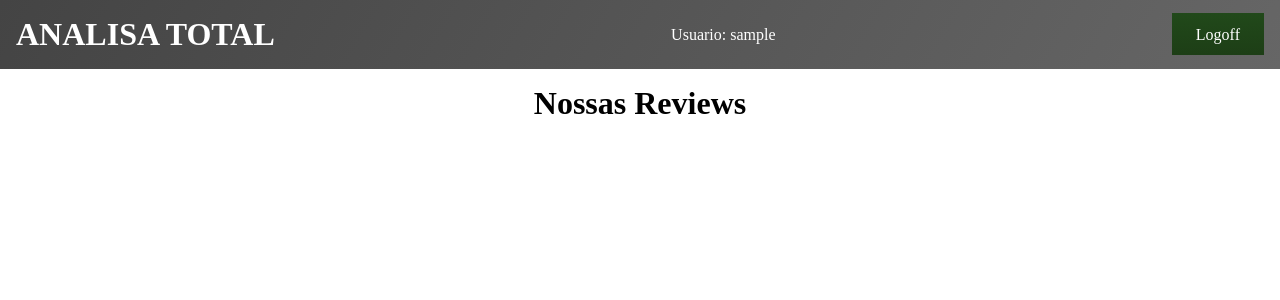
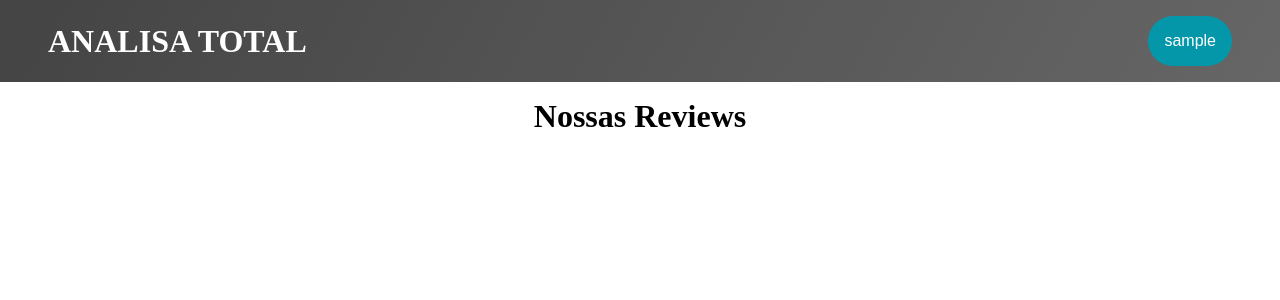
Before and after one commit to Jhonatan-port/Analisa-Total, a Flask app: page / in a window 1280 px wide. Shown: the top 300 px of the page. Run offline with Flask 2, Linux system fonts and the light colour scheme; the visitor is signed in with stand-in values (Sample User, id 1); data that the repository does not hold is empty.

Commit message:
adicionado o dropDown para as opções referentes a usuario

```diff
--- a/static/home.css
+++ b/static/home.css
@@ -1,41 +1,76 @@
-*{
+* {
     margin: 0;
     padding: 0;
 }
 
-.cabecalho{
+.cabecalho {
     background: linear-gradient(120deg, #444444, #666666);
     color: #fff;
-    padding: 1em 1em;
+    padding: 1em 3em;
     display: flex;
     justify-content: space-between;
     align-items: center;
     margin-bottom: 1em;
 }
 
-.titulo{
+.titulo {
     text-transform: uppercase;
 }
 
-.botao{
-    background: linear-gradient(#21491a, #1d3e16);
-    padding: 0.8em 1.5em;
-    color: #fff;
+.dropbtn {
+    background-color: #0497aa;
+    color: white;
+    padding: 16px;
+    font-size: 16px;
+    border: none;
+    border-radius: 50px;
+}
+
+.dropdown {
+    position: relative;
+    display: inline-block;
+}
+
+.dropdown__opt {
+    display: none;
+    position: absolute;
+    background-color: #f1f1f1;
+    min-width: 105px;
+    box-shadow: 0px 8px 16px 0px rgba(0, 0, 0, 0.2);
+    z-index: 1;
+}
+
+.dropdown__opt a {
+    color: black;
+    padding: 12px 10px;
     text-decoration: none;
+    display: block;
+}
+
+.dropdown__opt a:hover {
+    background-color: #ddd;
+}
+
+.dropdown:hover .dropdown__opt {
+    display: block;
+}
+
+.dropdown:hover .dropbtn {
+    background-color: #074a53;
 }
 
 
-.titulo__centralizado{
+.titulo__centralizado {
     text-align: center;
 }
 
-.listagem__games{
+.listagem__games {
     display: flex;
     justify-content: center;
 
 }
 
-.review__game{
+.review__game {
     display: flex;
     margin: 2em 0;
     border-style: solid;
@@ -45,21 +80,23 @@
     align-items: center;
     max-width: 650px;
 }
-.review__game div{
+
+.review__game div {
     max-width: 500px;
 }
-.img__review{
+
+.img__review {
     padding-right: 1em;
 }
 
-.edita__review{
+.edita__review {
     font-size: 30px;
     text-decoration: none;
     color: darkgrey;
     margin-left: 1em;
 }
 
-.texto__review{
+.texto__review {
     text-overflow: ellipsis;
     overflow: hidden;
     white-space: nowrap;
--- a/static/login.css
+++ b/static/login.css
@@ -4,7 +4,6 @@
     align-items: center;
     justify-content: center;
     flex-direction: column;
-
 }
 
 .form__login{
--- a/templates/template.html
+++ b/templates/template.html
@@ -1,28 +1,44 @@
 <!DOCTYPE html>
 <html lang="pt-br">
+
 <head>
     <meta charset="UTF-8">
     <meta http-equiv="X-UA-Compatible" content="IE=edge">
     <meta name="viewport" content="width=device-width, initial-scale=1.0">
     <link rel="stylesheet" href="{{ url_for('static', filename = 'home.css') }}">
+    <link rel="stylesheet"
+        href="https://fonts.googleapis.com/css2?family=Material+Symbols+Outlined:opsz,wght,FILL,GRAD@20..48,100..700,0..1,-50..200" />
     <title>Analisa-Total</title>
 </head>
+
 <body>
     <header class="cabecalho">
         <h1 class="titulo">{{ titulo }}</h1>
         {% if session['usuario_logado'] != None %}
-            <p>Usuario: {{ session['usuario_logado'] }}</p>
-            <div>
-                <a href="{{ url_for('logoff') }}" class="botao">Logoff</a>
+        <div class="dropdown">
+            <button class=" dropbtn">{{ session['usuario_logado'] }} </button>
+            <div class="dropdown__opt">
+                <a href="{{ url_for('logoff') }}">Logoff</a>
+                {% if session['usuario_admin'] == True %}
+                <a href="#">Adicionar usuario</a>
+                {%endif%}
             </div>
+        </div>
         {% else %}
-        <div>
-            <a href="{{ url_for('login') }}" class="botao">Logon</a>
+
+        <div class="dropdown">
+            <button class="dropbtn ">Efetuar login</button>
+            <div class="dropdown__opt">
+                <a href="{{ url_for('login') }}">Login</a>
+
+            </div>
         </div>
+
         {% endif %}
     </header>
     <main>
         {% block conteudo %}{%endblock%}
     </main>
 </body>
+
 </html>
```
